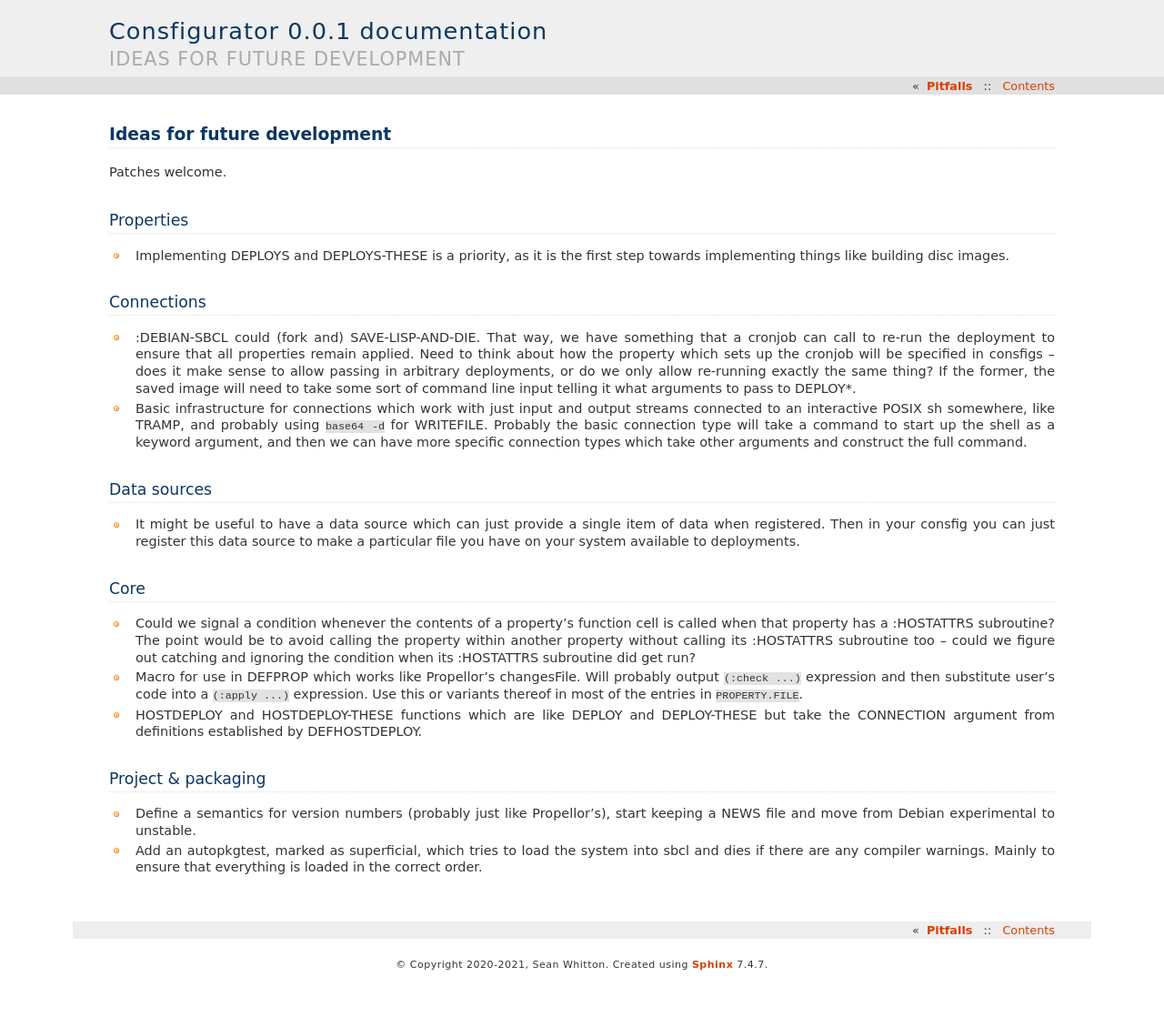
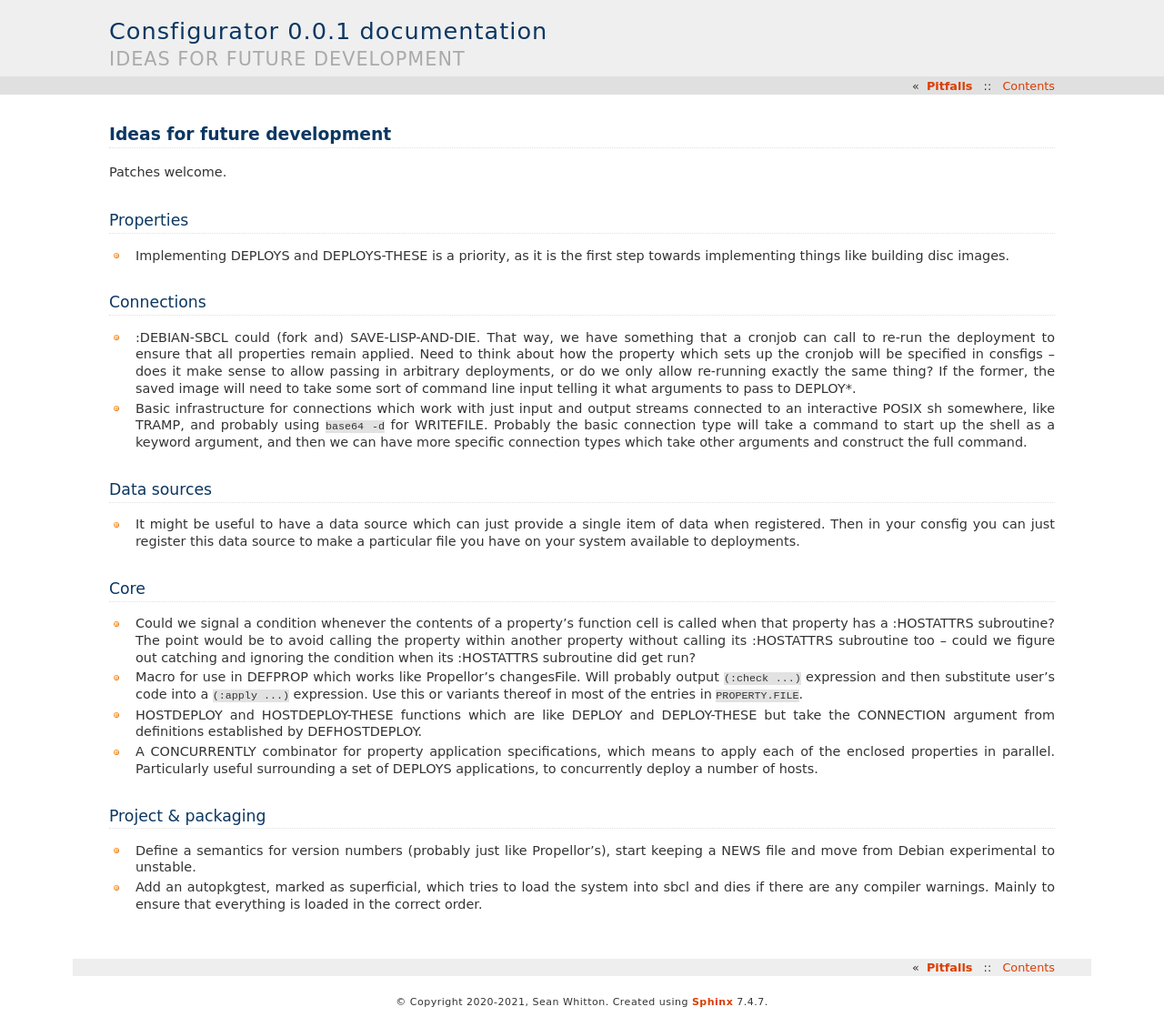
Before and after one commit to spwhitton/consfigurator, a Sphinx documentation site: the page built from doc/ideas.rst, in a window 1280 px wide. Shown: the whole page at 91% size. Built offline with Sphinx 7.4.7, drawn with Linux system fonts in a browser that asks for light colours; before the commit the page ends 1078 px from its top, so only the background shows below that.

Commit message:
idea for CONCURRENTLY combinator
Signed-off-by: Sean Whitton <spwhitton@spwhitton.name>

```diff
--- a/doc/ideas.rst
+++ b/doc/ideas.rst
@@ -54,6 +54,11 @@ Core
   DEPLOY-THESE but take the CONNECTION argument from definitions established
   by DEFHOSTDEPLOY.
 
+- A CONCURRENTLY combinator for property application specifications, which
+  means to apply each of the enclosed properties in parallel.  Particularly
+  useful surrounding a set of DEPLOYS applications, to concurrently deploy a
+  number of hosts.
+
 Project & packaging
 -------------------
 
```
